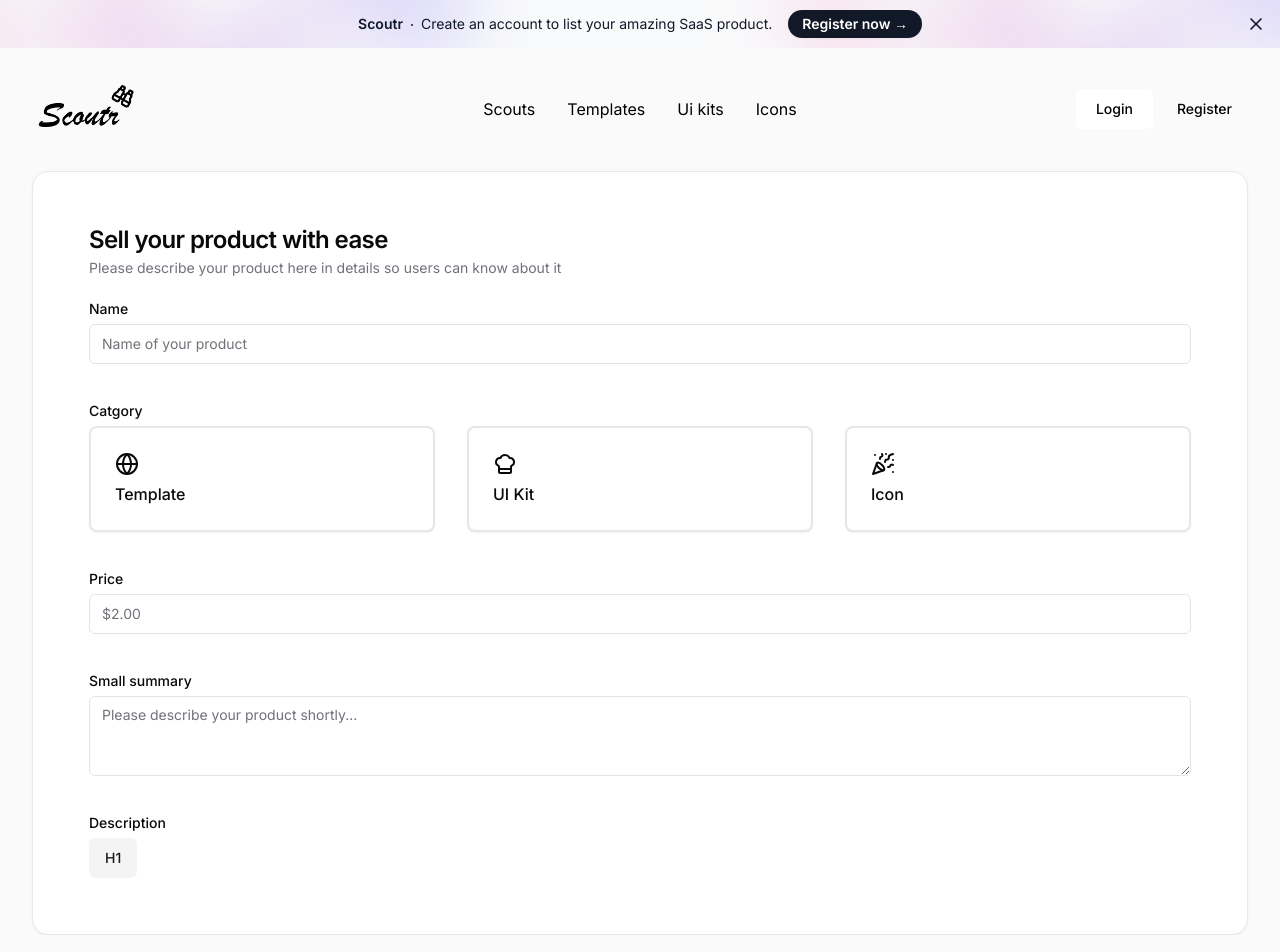
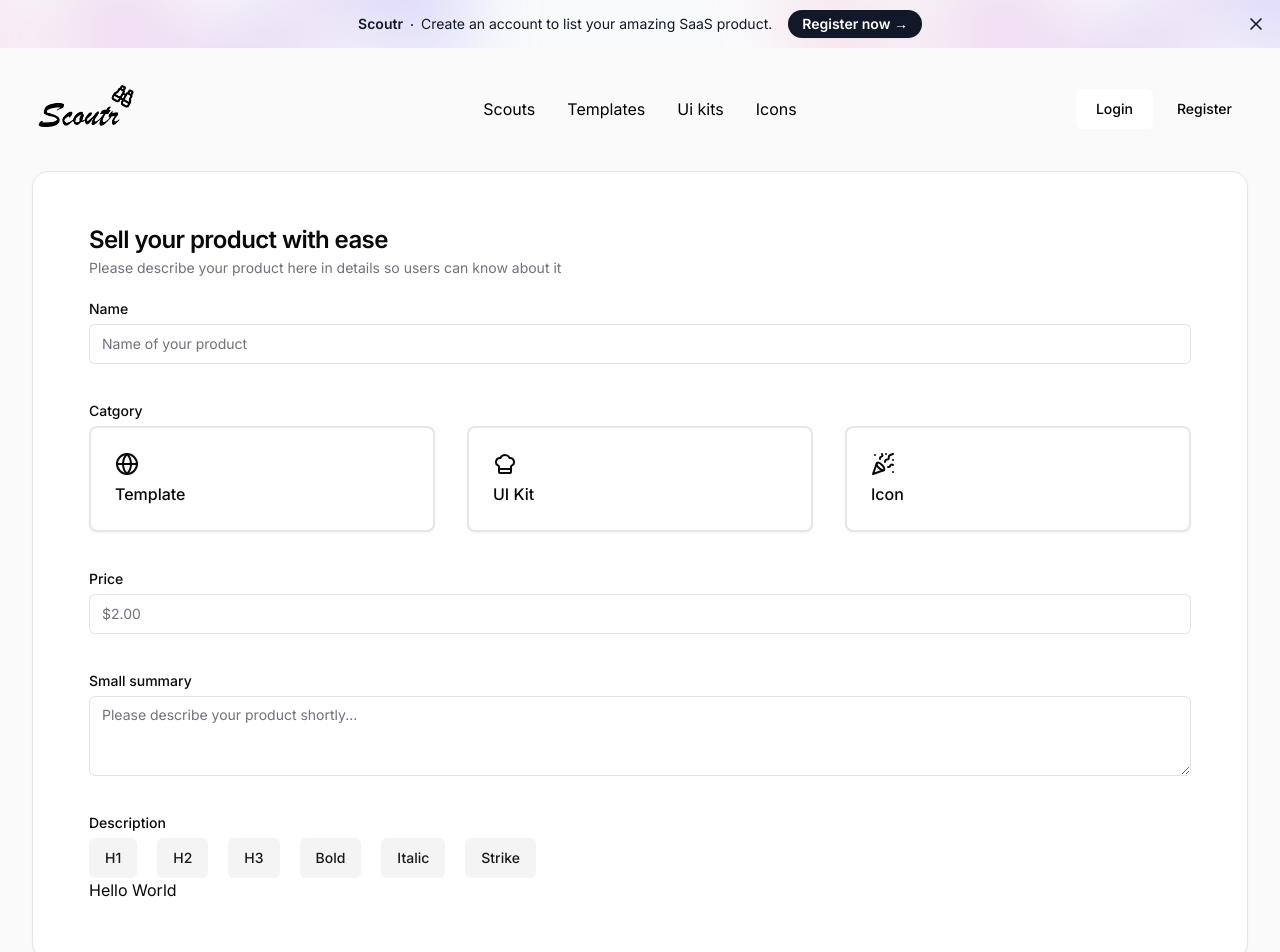
Before and after one commit to codejesse/Scoutr, a Next.js app: page /sell in a window 1280 px wide. Shown: the top 952 px of the page. Built offline with nearby package versions, Linux system fonts and the light colour scheme; no server answers.

Commit message:
feat: tiptap editor initial set-up (1)

```diff
--- a/components/Editor.tsx
+++ b/components/Editor.tsx
@@ -1,6 +1,6 @@
 "use client";
 
-import { useEditor, type Editor } from "@tiptap/react";
+import { EditorContent, useEditor, type Editor } from "@tiptap/react";
 import { Button } from "./ui/button";
 import StarterKit from "@tiptap/starter-kit";
 
@@ -20,6 +20,45 @@ export const MenuBar = ({ editor }: { editor: Editor | null }) => {
       >
         H1
       </Button>
+      <Button
+        onClick={() => editor.chain().focus().toggleHeading({ level: 2 }).run()}
+        type="button"
+        variant={
+          editor.isActive("heading", { level: 2 }) ? "default" : "secondary"
+        }
+      >
+        H2
+      </Button>
+      <Button
+        onClick={() => editor.chain().focus().toggleHeading({ level: 3 }).run()}
+        type="button"
+        variant={
+          editor.isActive("heading", { level: 3 }) ? "default" : "secondary"
+        }
+      >
+        H3
+      </Button>
+      <Button
+        onClick={() => editor.chain().focus().toggleBold().run()}
+        type="button"
+        variant={editor.isActive("bold") ? "default" : "secondary"}
+      >
+        Bold
+      </Button>
+      <Button
+        onClick={() => editor.chain().focus().toggleItalic().run()}
+        type="button"
+        variant={editor.isActive("italic") ? "default" : "secondary"}
+      >
+        Italic
+      </Button>
+      <Button
+        onClick={() => editor.chain().focus().toggleStrike().run()}
+        type="button"
+        variant={editor.isActive("strike") ? "default" : "secondary"}
+      >
+        Strike
+      </Button>
     </div>
   );
 };
@@ -27,11 +66,13 @@ export const MenuBar = ({ editor }: { editor: Editor | null }) => {
 export function TipTapEditor() {
   const editor = useEditor({
     extensions: [StarterKit],
+    content: "<p>Hello World</p>",
   });
 
   return (
     <div>
       <MenuBar editor={editor} />
+      <EditorContent editor={editor} />
     </div>
   );
 }
```
